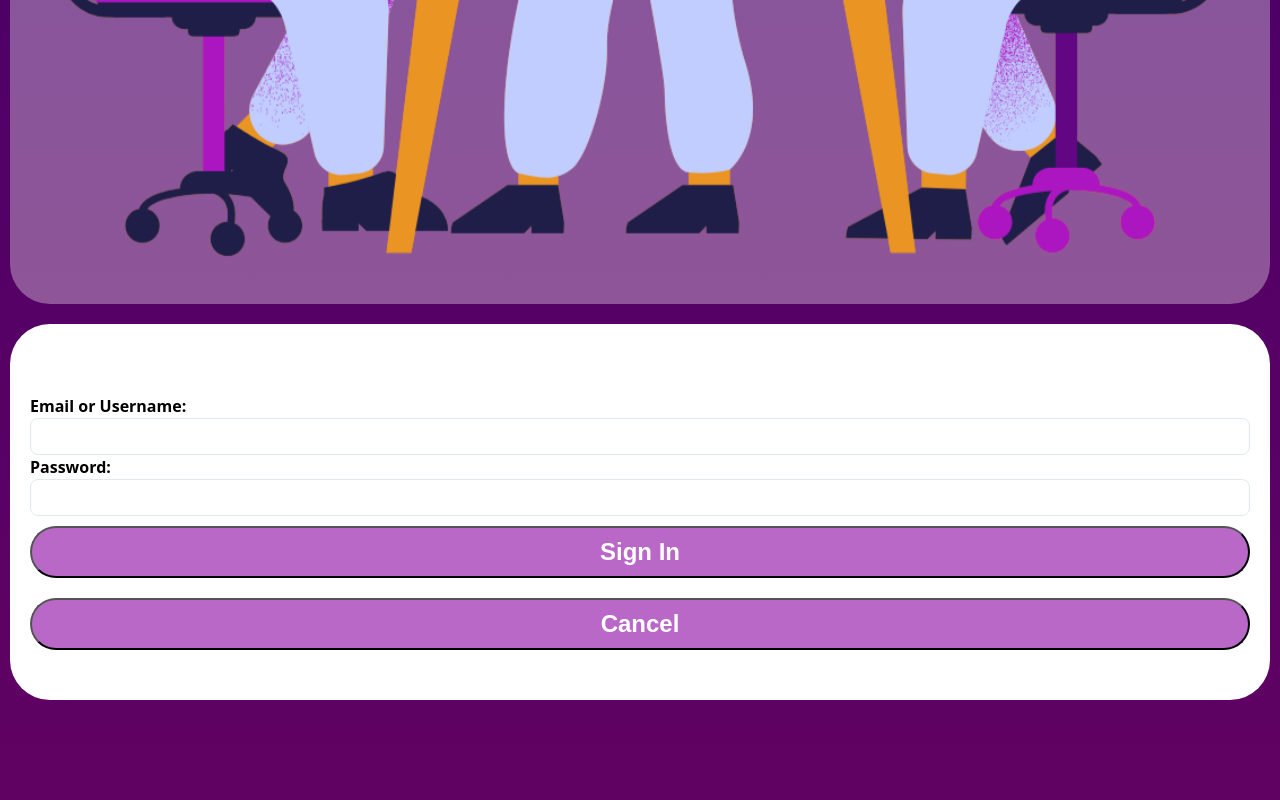
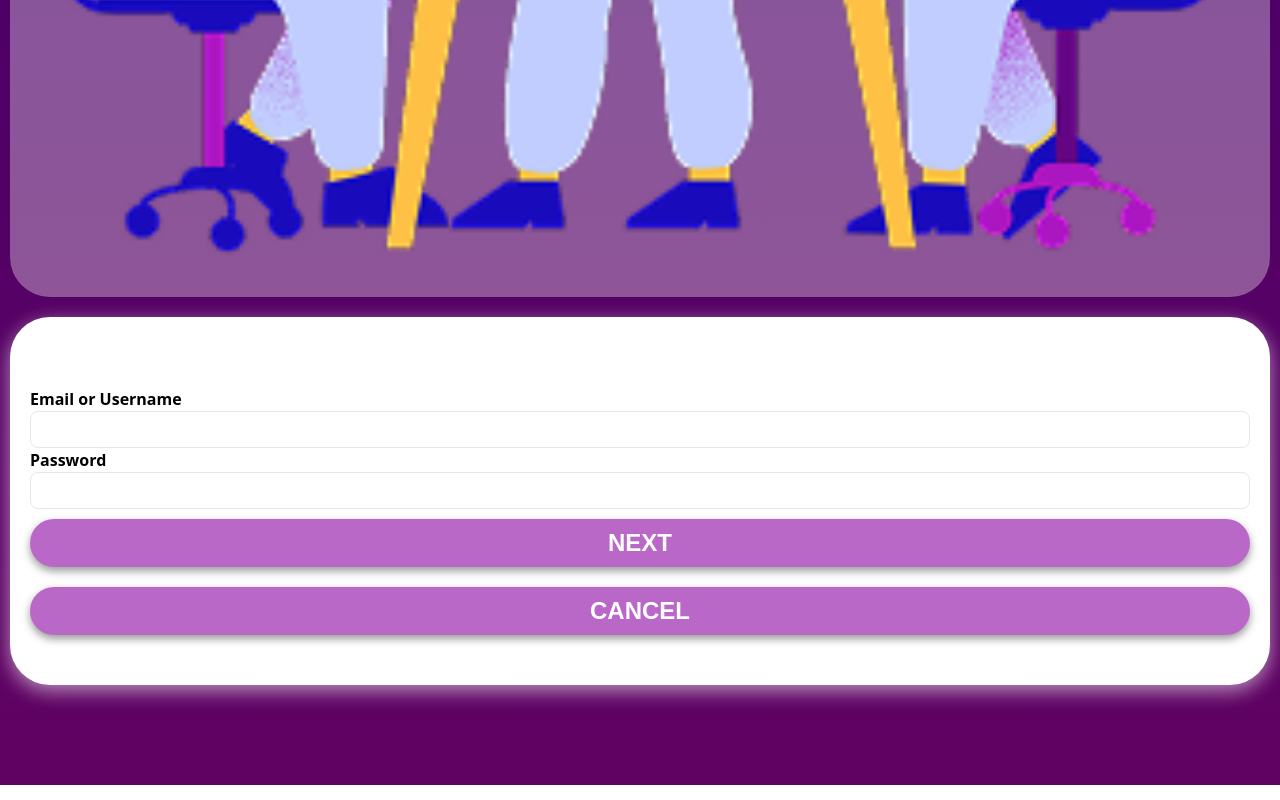
Before and after one commit to dallas-vanwyk/DiscoverU-front-end, a React (Vite) app: page /sign-in in a window 1280 px wide. Shown: the part 739-1539 px from the top of the page. Built offline with nearby package versions, Linux system fonts and the light colour scheme; no server answers.

Commit message:
continuing styling on account pages

```diff
--- a/src/components/EditProfile/EditProfile.jsx
+++ b/src/components/EditProfile/EditProfile.jsx
@@ -38,23 +38,33 @@ const EditProfile = () => {
   return (
     <main className="mainpage">
       <style>{"body{background: var(--pbg-grad)}"}</style>
-      <h1 className="heading-no-bills">Edit Profile</h1>
-      <p>{message}</p>
+
+      <h1 className="heading-no-bills">Account</h1>
+
+      <p className="message">{message}</p>
 
       {!formData.avatar ? (
         <>
-          <h3>Select an Avatar</h3>
+          <h3 className="heading-no-bills">Select Avatar</h3>
           <SelectAvatar onSelect={handleAvatarSelect} />
         </>
       ) : (
         <form onSubmit={handleSubmit}>
-          <img
-            src={`/images/avatars/${formData.avatar}`}
-            alt="Selected Avatar"
-            style={{ width: "80px", borderRadius: "50%", marginBottom: "1rem" }}
-          />
+          <div className="avatar-box">
+            <div className="avatar-parent">
+              <div className="avatar-circle"></div>
+              <img
+                src={`/images/avatars/${formData.avatar}`}
+                alt="Selected Avatar"
+                className="avatar-image"
+              />
+            </div>
+
+          </div>
+
           <button
             type="button"
+            className="button-avatar"
             onClick={() => setFormData({ ...formData, avatar: "" })}
           >
             Change Avatar
@@ -111,7 +121,7 @@ const EditProfile = () => {
 
             <div>
               <button type="submit" className="button-pink">
-                Save Changes
+                SAVE
               </button>
             </div>
           </div>
--- a/src/components/SignInForm/SignInForm.jsx
+++ b/src/components/SignInForm/SignInForm.jsx
@@ -45,7 +45,7 @@ const SignInForm = () => {
 
       <h1 className="heading-no-bills">Log In</h1>
       <img
-        src="images/main-app/login.svg"
+        src="images/main-app/login.png"
         alt="people discussing at table"
         className="floating-content homepage-image"
       />
@@ -54,7 +54,7 @@ const SignInForm = () => {
         <p>{message}</p>
         <form autoComplete="off" onSubmit={handleSubmit}>
           <div>
-            <label htmlFor="username">Email or Username:</label>
+            <label htmlFor="username">Email or Username</label>
             <input
               type="text"
               autoComplete="off"
@@ -67,7 +67,7 @@ const SignInForm = () => {
           </div>
 
           <div>
-            <label htmlFor="password">Password:</label>
+            <label htmlFor="password">Password</label>
             <input
               type="password"
               autoComplete="off"
@@ -79,9 +79,9 @@ const SignInForm = () => {
             />
           </div>
           <div>
-            <button className="button-pink">Sign In</button>
+            <button className="button-pink">NEXT</button>
             <button className="button-pink" onClick={() => navigate("/")}>
-              Cancel
+              CANCEL
             </button>
           </div>
         </form>
--- a/src/components/SignUpForm/SignUpForm.jsx
+++ b/src/components/SignUpForm/SignUpForm.jsx
@@ -60,7 +60,7 @@ const SignUpForm = () => {
         </>
       ) : (
         <form onSubmit={handleSubmit}>
-          <h1 className="heading-no-bills">Finish Signing Up</h1>
+          <h1 className="heading-no-bills">Create Account</h1>
 
           <img
             src={`/images/avatars/${formData.avatar}`}
@@ -68,11 +68,12 @@ const SignUpForm = () => {
             style={{ width: "80px", borderRadius: "50%", marginBottom: "1rem" }}
           />
 
+
           <button
             type="button"
             onClick={() => setFormData({ ...formData, avatar: "" })}
           >
-            Change Avatar <FaEdit />
+            Select Avatar <FaEdit />
           </button>
 
           <div className="white-form floating-content">
--- a/src/global.css
+++ b/src/global.css
@@ -12,6 +12,7 @@
   --pbg-grad: linear-gradient(#2c0a61, #4f0067, #600262);
   --top-navbar-height: 44px;
   --bottom-navbar-height: 90px;
+  --avatar-size: 300px;
 
   /* stuff from default index.css - not 100% sure what to keep */
   font-family: system-ui, Avenir, Helvetica, Arial, sans-serif;
@@ -64,6 +65,7 @@ body {
 .white-form {
   background-color: white;
   padding: 20px 10px;
+  box-shadow: #ffffff90 0px 6px 20px;
 }
 
 form {
@@ -99,17 +101,8 @@ input:focus-visible {
 
 /* =============================== Buttons ===================================================== */
 button {
-  font-size: 24px;
-  font-weight: 800;
-  box-sizing: border-box;
-  margin: 10px 0px; /* top-bottom, left-right */
-  width: 100%;
-  padding: 10px; /* gets the height inside the button proper */
-  border-radius: 40px;
-
   cursor: pointer;
   transition: border-color 0.25s;
-  /* box-shadow: ; */
 }
 
 /* from original index.css */
@@ -121,6 +114,25 @@ button:focus-visible {
   outline: 4px auto -webkit-focus-ring-color;
 }
 
+.button-avatar {
+  /* fill: none; */
+
+  font-size: 30;
+}
+
+.button-white,
+.button-pink {
+  font-size: 24px;
+  font-weight: 800;
+  box-sizing: border-box;
+  margin: 10px 0px; /* top-bottom, left-right */
+  width: 100%;
+  padding: 10px; /* gets the height inside the button proper */
+  border-radius: 40px;
+  border: none;
+  box-shadow: #999999 0px 4px 8px;
+}
+
 /* button C O L O R S */
 .button-white {
   background-color: white;
@@ -130,6 +142,38 @@ button:focus-visible {
   background-color: var(--light-purple-button);
   color: white;
   width: 100%;
+}
+
+/* =============================== avatar ====================================================== */
+.avatar-box {
+  display: flex;
+  flex-direction: column;
+  align-items: center;
+}
+
+.avatar-parent,
+.avatar-parent > * {
+  position: relative;
+  width: var(--avatar-size);
+  height: var(--avatar-size);
+}
+
+.avatar-circle {
+  position: relative;
+  background-color: var(--light-blue-background);
+  width: var(--avatar-size);
+  height: var(--avatar-size);
+  border-radius: 50%;
+  top: 0;
+  left: 0;
+}
+
+.avatar-image {
+  width: var(--avatar-size);
+  height: var(--avatar-size);
+  top: -300px;
+  left: 0;
+  /* border-radius: 50%; */ /* TBD - hi-res doesn't have it */
 }
 
 /* =============================== home page =================================================== */
@@ -150,6 +194,11 @@ button:focus-visible {
 .personality > img,
 a {
   margin: 40px 0px;
+}
+
+/* =============================== message ===================================================== */
+.message {
+  color: white;
 }
 
 /* =============================== Bottom Navbar =============================================== */
```
Also changed, not shown: public/images/main-app/login.png (added), public/images/main-app/login.svg (deleted).
